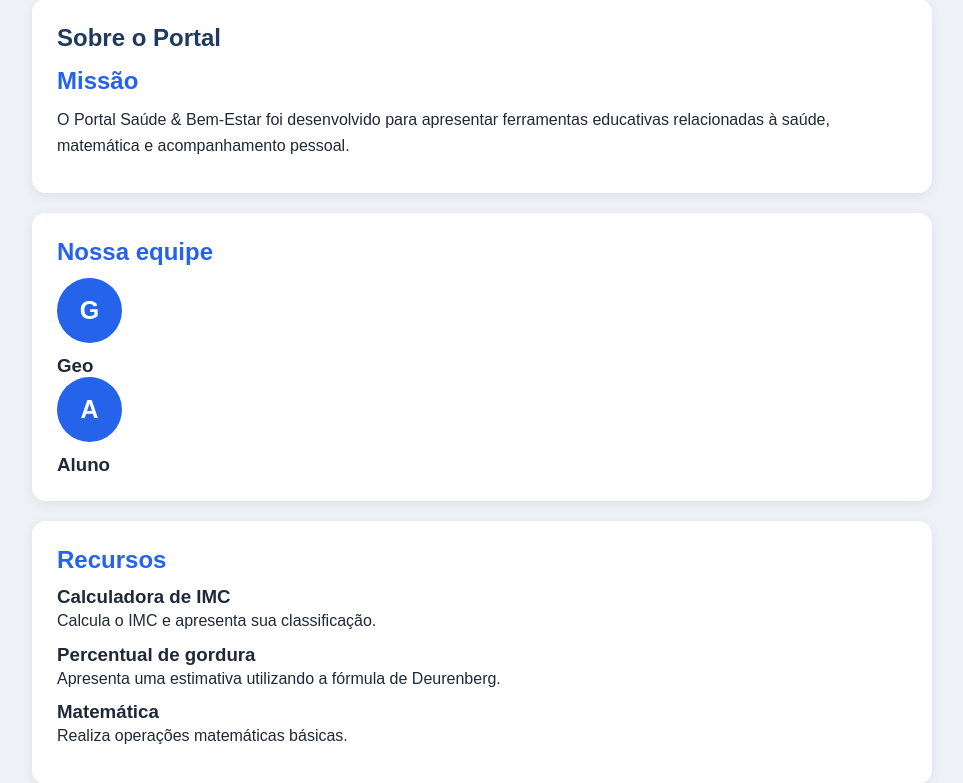
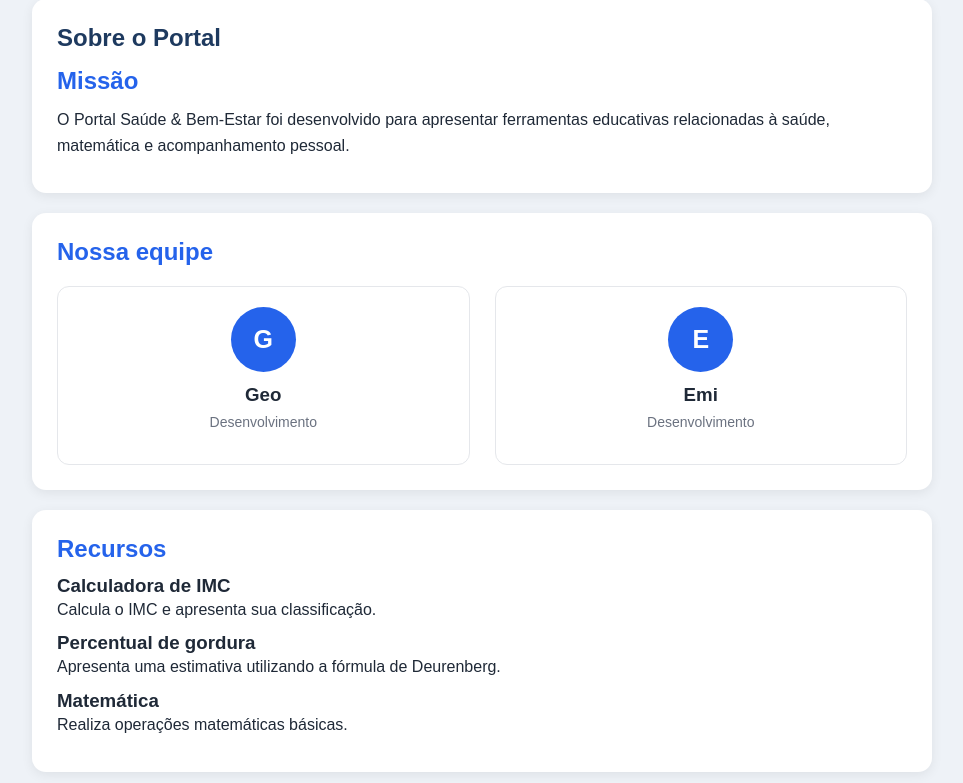
Before and after one commit to JiyeoGeo/codespaces-flask, a Python web app: template templates/about.html in a window 1280 px wide. Shown: the part 90-873 px from the top of the page, without its empty margins (158-1121 px from the left). Run offline with Jinja, Linux system fonts and the light colour scheme; the template is opened without the code that fills it, so the values that code supplies are empty.

Commit message:
adiciona seção "Nossa equipe" com estilo e informações dos membros

```diff
--- a/static/CSS/base.css
+++ b/static/CSS/base.css
@@ -140,6 +140,38 @@ a {
 
 .vermelho {
     background: #fecaca;
+}
+
+/* =========================
+   EQUIPE
+   ========================= */
+
+.equipe {
+    display: flex;
+    flex-wrap: wrap;
+    gap: 25px;
+    margin-top: 20px;
+}
+
+.membro {
+    flex: 1 1 180px;
+    text-align: center;
+    padding: 20px;
+    border: 1px solid #e5e7eb;
+    border-radius: 12px;
+}
+
+.membro .avatar {
+    margin: 0 auto 12px;
+}
+
+.membro h3 {
+    margin-bottom: 5px;
+}
+
+.membro p {
+    color: #6b7280;
+    font-size: 14px;
 }
 
 /* =========================
--- a/templates/about.html
+++ b/templates/about.html
@@ -32,11 +32,13 @@ Sobre - Portal Saúde & Bem-Estar
     <div class="membro">
         <div class="avatar">G</div>
         <h3>Geo</h3>
+        <p>Desenvolvimento</p>
     </div>
 
     <div class="membro">
-            <div class="avatar">A</div>
-            <h3>Aluno</h3>
+        <div class="avatar">E</div>
+        <h3>Emi</h3>
+        <p>Desenvolvimento</p>
     </div>
 
 </div>
```
Lines whose indentation alone changed are shown as unchanged.
